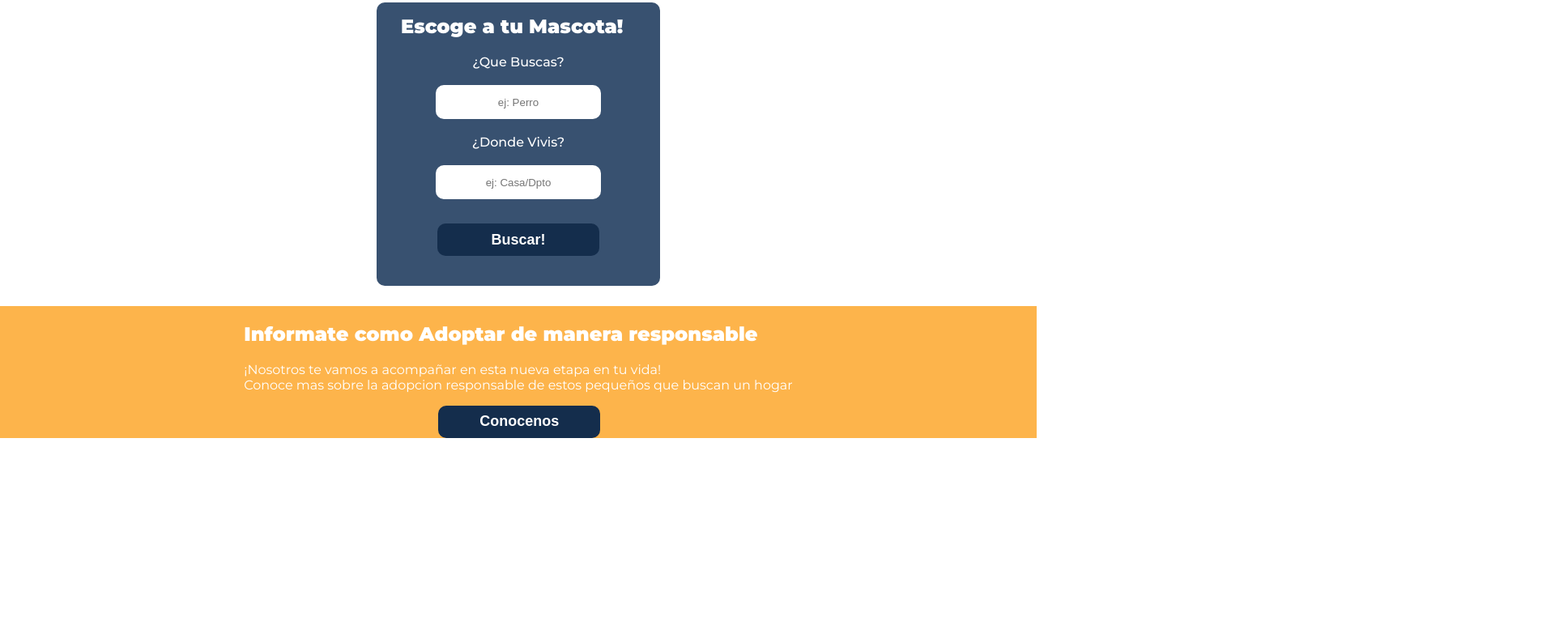
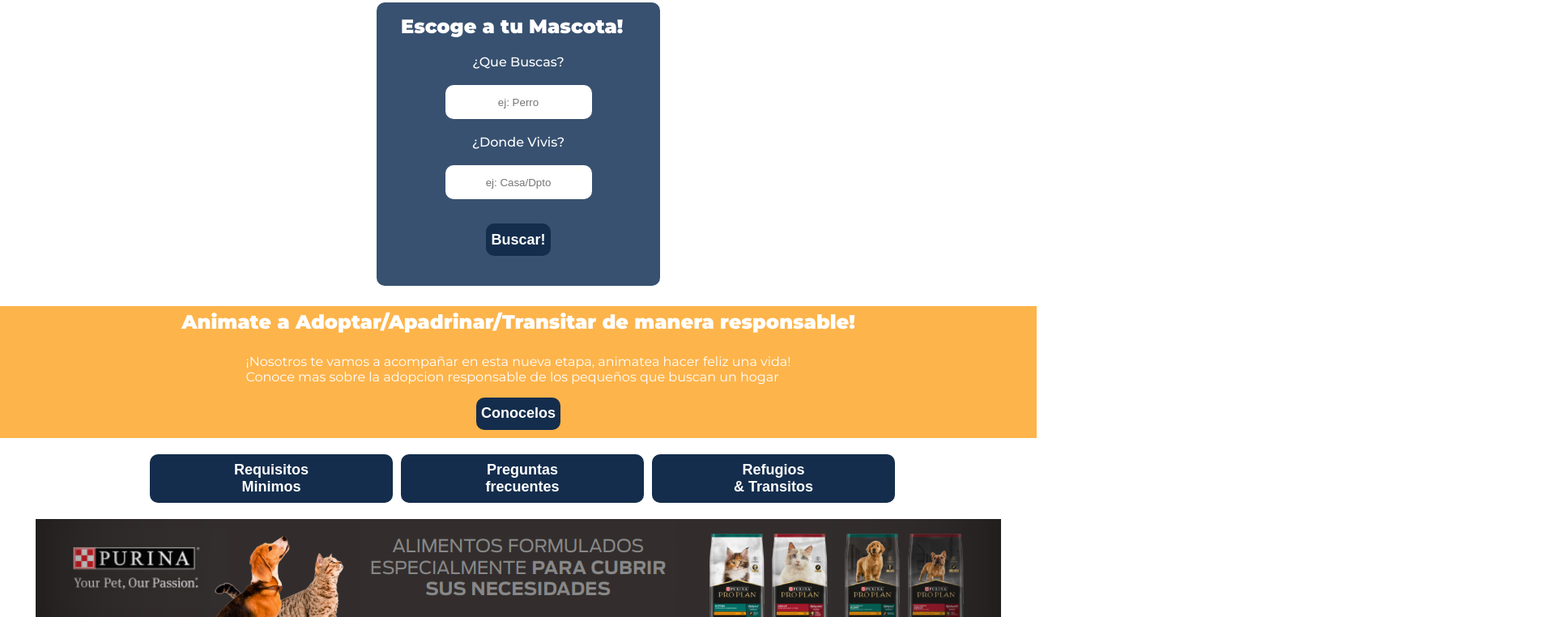
Before and after one commit to BNicDev/Adopt-me, a plain HTML site: page index.html in a window 1280 px wide. Shown: the part 72-834 px from the top of the page at 81% size, 1920 px wide, since content can reach past the window. Before the commit the page ends 800 px from the top, so only its background shows below. Drawn offline with Linux system fonts and the light colour scheme.

Commit message:
second-steps

```diff
--- a/index.html
+++ b/index.html
@@ -34,10 +34,20 @@
         </div>
     <div class="second-section">
         <div class="adopt-plan">
-            <h2 class="adopt-title">Informate como Adoptar de manera responsable</h2>
-            <p class="adopt-p">¡Nosotros te vamos a acompañar en esta nueva etapa en tu vida!<br> Conoce mas sobre la adopcion responsable de estos pequeños que buscan un hogar</p>
-            <button class="about">Conocenos</button>
+            <h2 class="adopt-title">Animate a Adoptar/Apadrinar/Transitar de manera responsable!</h2>
+            <p class="adopt-p">¡Nosotros te vamos a acompañar en esta nueva etapa, animatea hacer feliz una vida!<br> Conoce mas sobre la adopcion responsable de los pequeños que buscan un hogar</p>
+            <button class="about">Conocelos</button>
         </div>
+    </div>
+    <div class="buttons-section">
+        <div class="buttons">
+            <button class="requirements">Requisitos <br>Minimos</button>
+            <button class="questions">Preguntas<br>frecuentes</button>
+            <button class="homes">Refugios <br>& Transitos</button>
+        </div>
+    </div>
+    <div class="banner">
+        <img src="/img/banner-dsk.png" alt="">
     </div>
 </body>
 </html>
--- a/style.css
+++ b/style.css
@@ -27,7 +27,6 @@ nav{
 }
 .menu{
     display: flex;
-    width: 100%;
     position: absolute;
     left: 75%;
 }
@@ -89,7 +88,7 @@ ul li:hover{
 }
 .pet-choice input{
     height: 40px;
-    width:200px;
+
     border-radius: 10px;
     border: none;
     text-align: center;
@@ -97,7 +96,7 @@ ul li:hover{
 .pet-choice button{
     margin-top: 30px;
     height: 40px;
-    width:200px;
+
     border-radius: 10px;
     border: none;
     color: white;
@@ -118,14 +117,20 @@ ul li:hover{
     background-color: var(--fifth-color);
 }
 .adopt-plan{
+    display: flex;
+    flex-direction: column;
     color: white;
     align-items: center;
     justify-content: center;
+
+}
+.adopt-title{
+    margin-top: 5px;
 }
 .about{
-    margin-left: 240px;
+    margin-bottom: 10px;
     height: 40px;
-    width:200px;
+
     border-radius: 10px;
     border: none;
     color: white;
@@ -135,7 +140,41 @@ ul li:hover{
     cursor: pointer;
 }
 .about:hover{
-    background-color:var(--fifth-color);
     border: 1px solid #ffffff;
-    color: #ffffff;
+    background-color: var(--third-color);
 }
+.adopt-p{
+    margin-top: 5px;
+
+}
+.buttons-section{
+    align-items: center;
+    justify-content: center;
+}
+.buttons{
+    display: flex;
+    justify-content: center;
+    align-items: center;
+}
+.buttons button{
+    margin-top: 20px;
+    margin-left: 10px;
+    height: 60px;
+    width: 300px;
+    border-radius: 10px;
+    border: none;
+    color: white;
+    font-weight: 600;
+    font-size: large;
+    background-color: var(--fourth-color);
+    cursor: pointer;
+}
+.buttons button:hover{
+    border: 1px solid #ffffff;
+    background-color: var(--third-color);
+}
+.banner{
+    display: flex;
+    justify-content: center;
+    margin-top: 20px;
+}
```
Also changed, not shown: img/banner-dsk.png (added).
